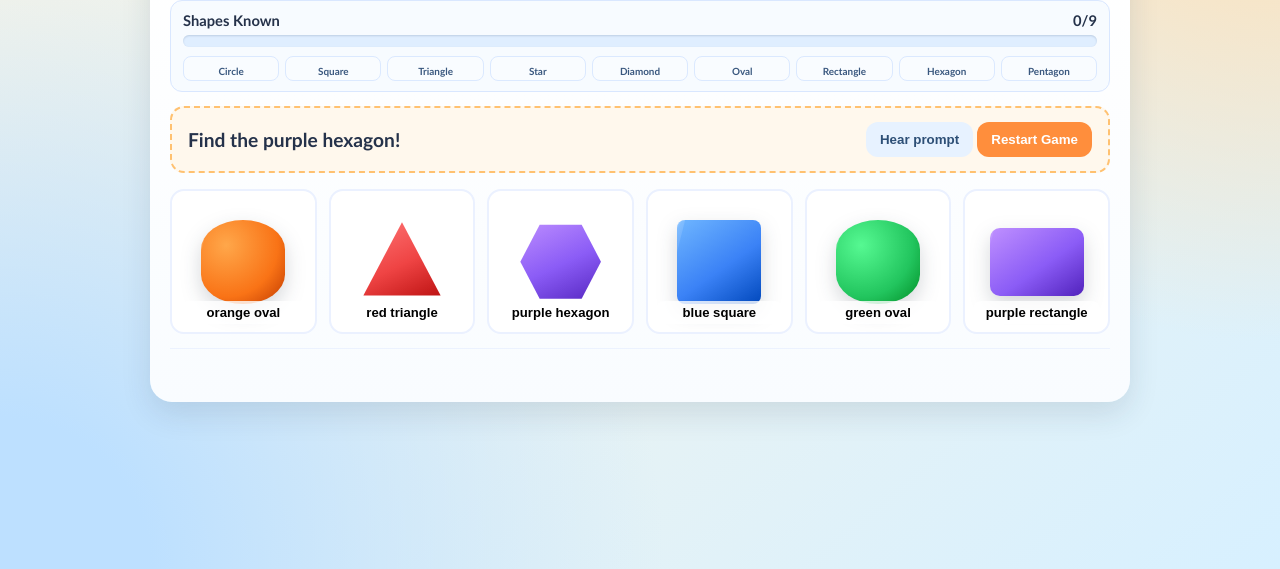
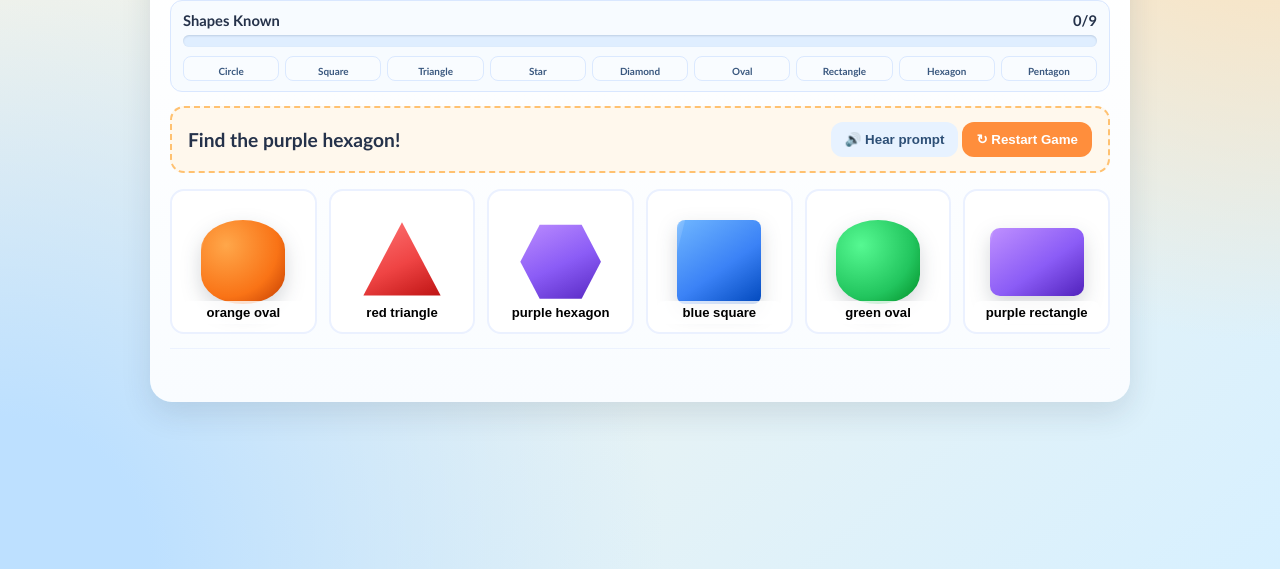
Before and after one commit to mansivachhani/learn-shape, a plain HTML site: page index.html in a window 1280 px wide. Both pictures are taken after a click on the button "Start Safari". Shown: the part 231-800 px from the top of the page. Drawn offline with Linux system fonts and the light colour scheme.

Commit message:
Add icons to prompt and restart buttons

```diff
--- a/index.html
+++ b/index.html
@@ -823,8 +823,8 @@
       <section class="prompt">
         <p id="promptText">Tap Start to begin your safari challenge.</p>
         <div>
-          <button id="speakBtn" class="btn btn-alt" type="button">Hear prompt</button>
-          <button id="startBtn" class="btn btn-main" type="button">Restart Game</button>
+          <button id="speakBtn" class="btn btn-alt" type="button">🔊 Hear prompt</button>
+          <button id="startBtn" class="btn btn-main" type="button">↻ Restart Game</button>
         </div>
       </section>
 
```
